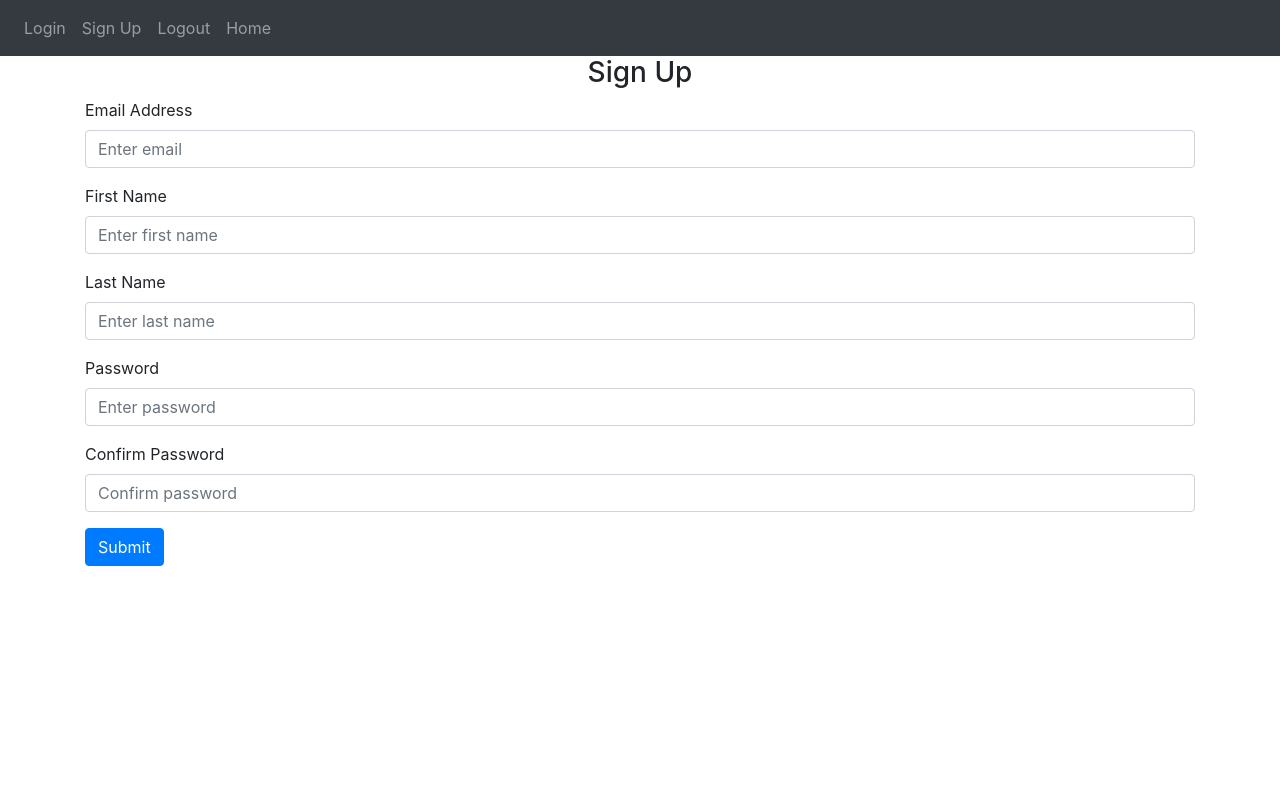
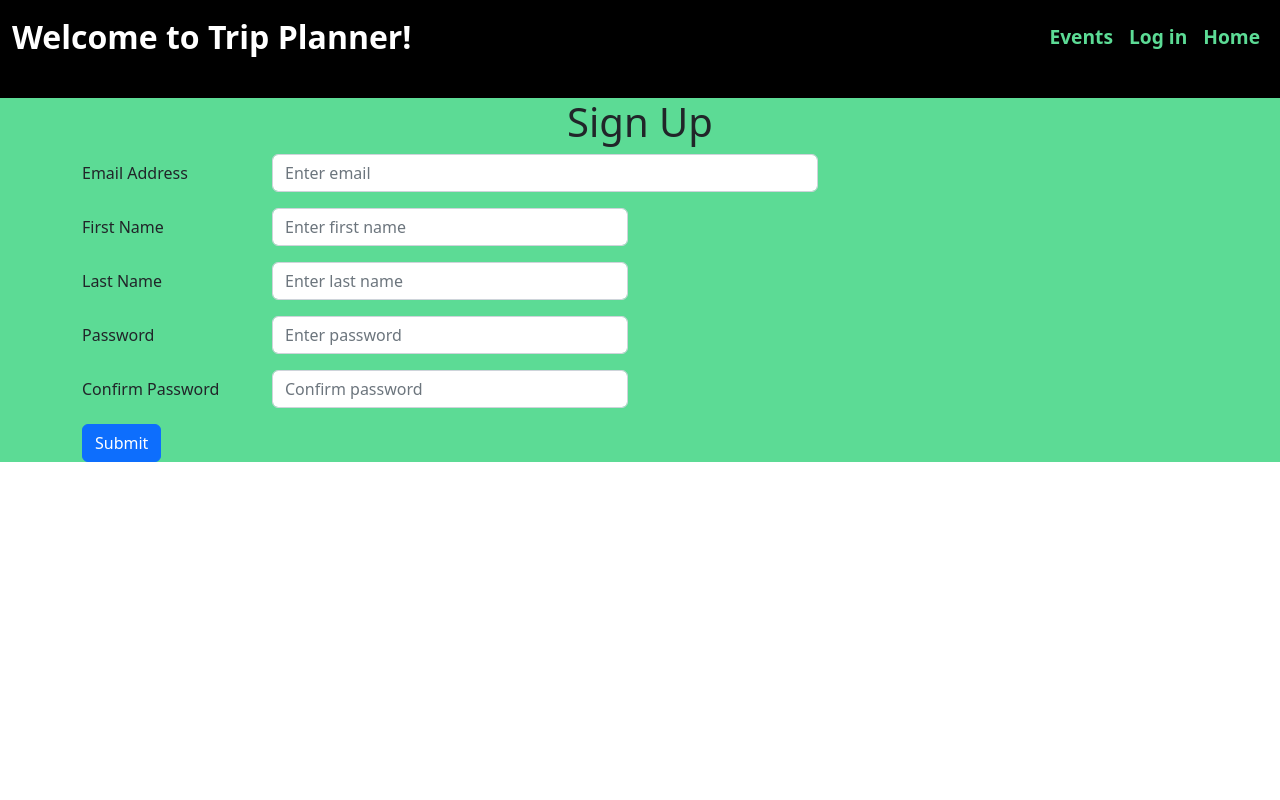
Before and after one commit to jrichcodes/Website-Project-Code, a Flask app: page /sign-up in a window 1280 px wide. Run offline with Flask 2, Linux system fonts and the light colour scheme; some libraries are stand-ins or nearby versions.

Commit message:
started working on sign up bootstrap and css

```diff
--- /dev/null
+++ b/project_template/website/static/css/sign_up.css
@@ -0,0 +1,30 @@
+#title_section {
+    background-color: black;
+}
+
+#signup_section {
+    background-color: #5CDB95;
+}
+
+.navbar {
+    padding-bottom: 2rem;
+}
+
+.navbar-brand {
+    font-size: 2rem;
+    font-weight: bold;
+    color: white;
+}
+
+.navbar-item {
+    font-size: 1.2rem;
+    font-weight: bold;
+}
+
+.nav-link {
+    color: #5CDB95;
+}
+
+body {
+    height:100vh;
+}
--- a/project_template/website/templates/sign_up.html
+++ b/project_template/website/templates/sign_up.html
@@ -1,4 +1,122 @@
-{% extends "base.html" %}
+<!DOCTYPE html>
+<html>
+    <head>
+        <meta charset="utf-8">
+        <meta name="viewport" content="width=device-width, initial-scale=1" />
+
+        <!-- Bootstrap -->
+        <link href="https://cdn.jsdelivr.net/npm/bootstrap@5.2.1/dist/css/bootstrap.min.css" rel="stylesheet" integrity="sha384-iYQeCzEYFbKjA/T2uDLTpkwGzCiq6soy8tYaI1GyVh/UjpbCx/TYkiZhlZB6+fzT" crossorigin="anonymous">
+        <link rel="stylesheet" href="https://cdn.jsdelivr.net/npm/bootstrap-icons@1.9.1/font/bootstrap-icons.css" integrity="sha384-xeJqLiuOvjUBq3iGOjvSQSIlwrpqjSHXpduPd6rQpuiM3f5/ijby8pCsnbu5S81n" crossorigin="anonymous">
+
+        <!-- Custom Stylesheets -->
+        <link rel="stylesheet" href="../static/css/sign_up.css">
+
+        <!-- Fonts -->
+        <link rel="preconnect" href="https://fonts.googleapis.com">
+        <link rel="preconnect" href="https://fonts.gstatic.com" crossorigin>
+        <link href="https://fonts.googleapis.com/css2?family=Montserrat:ital,wght@0,400;1,700&display=swap" rel="stylesheet">
+        <link href="https://fonts.googleapis.com/css2?family=Ubuntu&display=swap" rel="stylesheet">
+        <!-- FontAwesome -->
+        <link rel="stylesheet" href="https://cdn.jsdelivr.net/npm/@fortawesome/fontawesome-free@6.1.2/css/fontawesome.min.css" integrity="sha384-X8QTME3FCg1DLb58++lPvsjbQoCT9bp3MsUU3grbIny/3ZwUJkRNO8NPW6zqzuW9" crossorigin="anonymous">
+
+        <title>Sign Up</title>
+    </head>
+    <body>
+        <section id="title_section">
+            <div class="container-fluid" id="title_container">
+                <nav class="navbar navbar-expand-lg navbar-dark">
+                    <a class="navbar-brand" href="/">Welcome to Trip Planner!</a>
+                    <button class="navbar-toggler" type="button" data-toggle="collapse" data-target="#navbarSupportedContent" aria-controls="navbarSupportedContent" aria-expanded="false" aria-label="Toggle navigation">
+                        <span class="navbar-toggler-icon"></span>
+                    </button>
+                    <div class="collapse navbar-collapse" id="navbarSupportedContent">
+                        <ul class="navbar-nav ms-auto">
+                            <li class="navbar-item">
+                                <a class="nav-link" href="events">Events</a>
+                            </li>
+                            <li class="navbar-item">
+                                <a class="nav-link" href="login">Log in</a>
+                            </li>
+                            <li class="navbar-item">
+                                <a class="nav-link" href="/">Home</a>
+                            </li>
+                        </ul>
+                    </div>
+                </nav>
+            </div>
+        </section>
+
+        <section id="signup_section">
+            <div class="container id="title_container">
+                <form method="POST">
+                    <h1 align="center">Sign Up</h1>
+                    <div class="row mb-3">
+                        <label for="email" class="col-sm-2 col-form-label">Email Address </label>
+                        <div class="col-sm-6">
+                            <input
+                                type="email"
+                                class="form-control"
+                                id="email"
+                                name="email"
+                                placeholder="Enter email"
+                            />
+                        </div>
+                    </div>
+                    <div class="row mb-3">
+                        <label for="firstName" class="col-sm-2 col-form-label">First Name</label>
+                        <div class="col-sm-4">
+                            <input
+                                type="text"
+                                class="form-control"
+                                id="firstName"
+                                name="firstName"
+                                placeholder="Enter first name"
+                            />
+                        </div>
+                    </div>
+                    <div class="row mb-3">
+                        <label for="lastName" class="col-sm-2 col-form-label">Last Name</label>
+                        <div class="col-sm-4">
+                            <input
+                                type="text"
+                                class="form-control"
+                                id="lastName"
+                                name="lastName"
+                                placeholder="Enter last name"
+                            />
+                        </div>
+                    </div>
+                    <div class="row mb-3">
+                        <label for="password1" class="col-sm-2 col-form-label">Password</label>
+                        <div class="col-sm-4">
+                            <input
+                                type="password"
+                                class="form-control"
+                                id="password1"
+                                name="password1"
+                                placeholder="Enter password"
+                            />
+                        </div>
+                    </div>
+                    <div class="row mb-3">
+                        <label for="password2" class="col-sm-2 col-form-label"> Confirm Password</label>
+                        <div class="col-sm-4 align">
+                            <input
+                                type="password"
+                                class="form-control"
+                                id="password2"
+                                name="password2"
+                                placeholder="Confirm password"
+                            />
+                        </div>
+                    </div>
+                    <button type="submit" class="btn btn-primary">Submit</button>
+                </form>
+            </div>
+        </section>
+    </body>
+</html>
+<!-- {% extends "base.html" %}
 {% block title %}Sign Up{% endblock %}
 
 {% block content %}
@@ -56,4 +174,4 @@
     </div>
     <button type="submit" class="btn btn-primary">Submit</button>
 </form>
-{% endblock %}
+{% endblock %} -->
```
